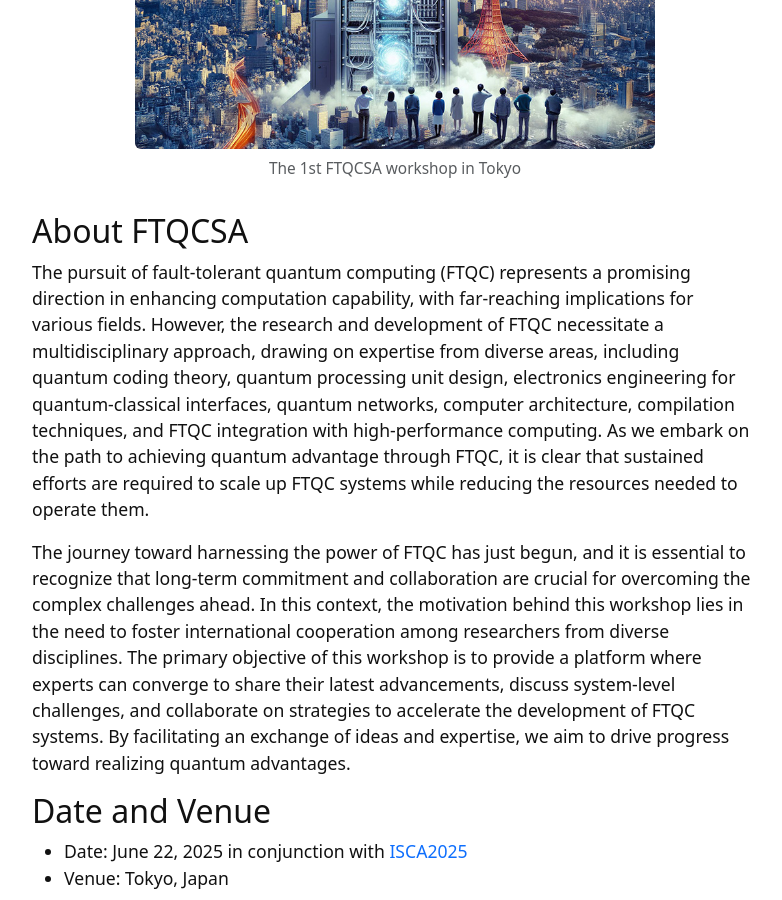
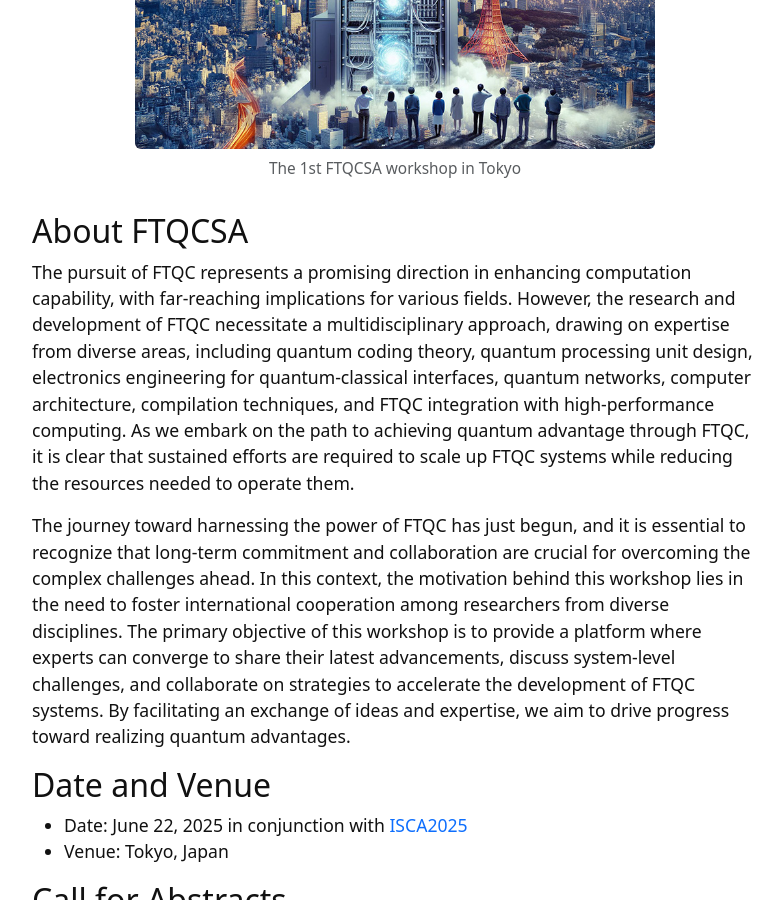
Before and after one commit to ftqcsa/ftqcsa.github.io, a Jekyll site: the page built from index.md, in a window 1280 px wide and 900 px high, scrolled down 379 px. Shown: the whole window, without its empty margins (245-1027 px from the left). Built offline with Jekyll 4.4.1, drawn with Linux system fonts in a browser that asks for light colours.

Commit message:
Update index.md

```diff
--- a/index.md
+++ b/index.md
@@ -14,7 +14,7 @@ News: the site is open!
 
 ## About FTQCSA
 
-The pursuit of fault-tolerant quantum computing (FTQC) represents a promising direction in enhancing computation capability, with far-reaching implications for various fields. However, the research and development of FTQC necessitate a multidisciplinary approach, drawing on expertise from diverse areas, including quantum coding theory, quantum processing unit design, electronics engineering for quantum-classical interfaces, quantum networks, computer architecture, compilation techniques, and FTQC integration with high-performance computing. As we embark on the path to achieving quantum advantage through FTQC, it is clear that sustained efforts are required to scale up FTQC systems while reducing the resources needed to operate them.
+The pursuit of FTQC represents a promising direction in enhancing computation capability, with far-reaching implications for various fields. However, the research and development of FTQC necessitate a multidisciplinary approach, drawing on expertise from diverse areas, including quantum coding theory, quantum processing unit design, electronics engineering for quantum-classical interfaces, quantum networks, computer architecture, compilation techniques, and FTQC integration with high-performance computing. As we embark on the path to achieving quantum advantage through FTQC, it is clear that sustained efforts are required to scale up FTQC systems while reducing the resources needed to operate them.
 
 The journey toward harnessing the power of FTQC has just begun, and it is essential to recognize that long-term commitment and collaboration are crucial for overcoming the complex challenges ahead. In this context, the motivation behind this workshop lies in the need to foster international cooperation among researchers from diverse disciplines. The primary objective of this workshop is to provide a platform where experts can converge to share their latest advancements, discuss system-level challenges, and collaborate on strategies to accelerate the development of FTQC systems. By facilitating an exchange of ideas and expertise, we aim to drive progress toward realizing quantum advantages.
 
```
